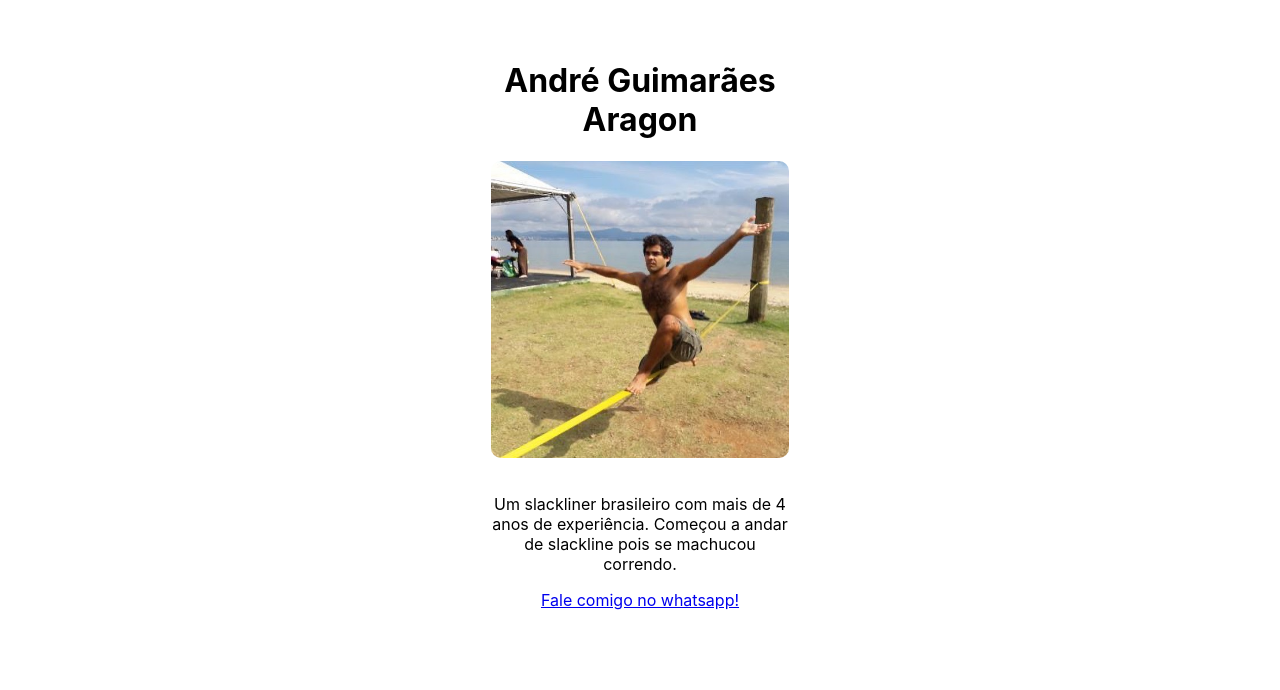
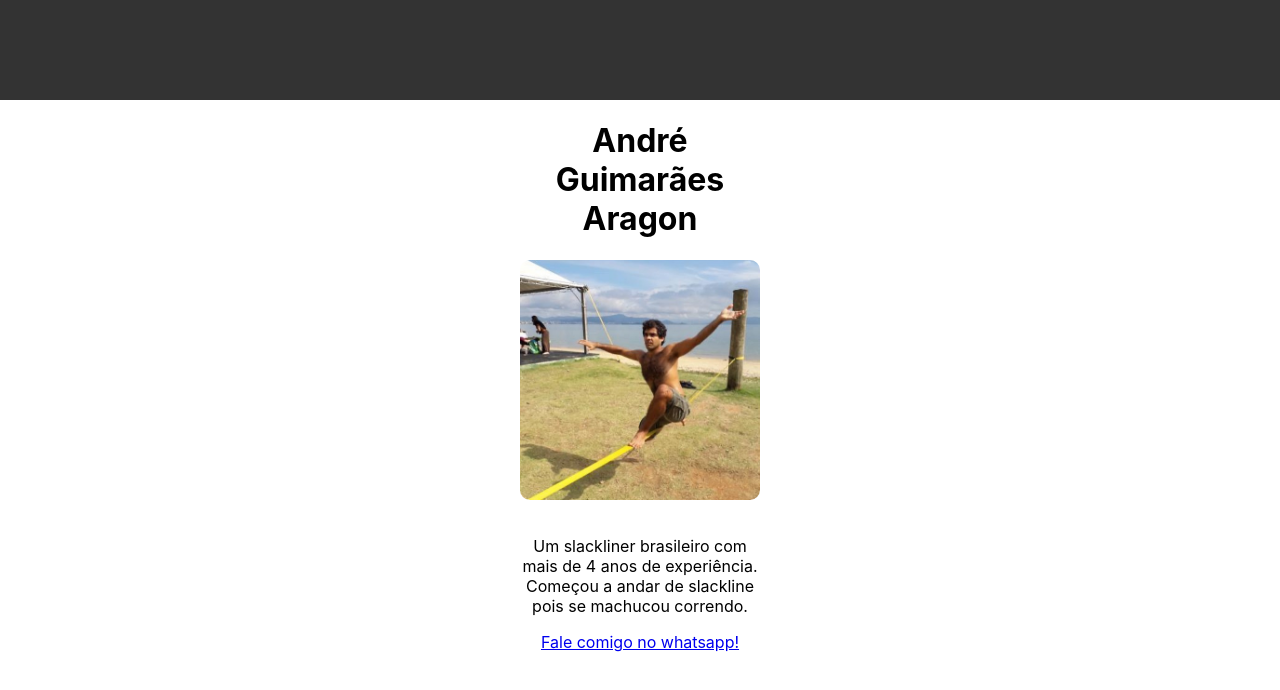
Before and after one commit to agaragon/slackline-floripa, a React (Create React App) app: page /classes in a window 1280 px wide. Shown: the top 690 px of the page. Built offline with nearby package versions, Linux system fonts and the light colour scheme.

Commit message:
google ads added

```diff
--- a/public/index.html
+++ b/public/index.html
@@ -25,6 +25,8 @@
       Learn how to configure a non-root public URL by running `npm run build`.
     -->
     <title>React App</title>
+    <script async src="https://pagead2.googlesyndication.com/pagead/js/adsbygoogle.js?client=ca-pub-8884444634913014"
+    crossorigin="anonymous"></script>
   </head>
   <body>
     <noscript>You need to enable JavaScript to run this app.</noscript>
--- a/src/components/page/styles.ts
+++ b/src/components/page/styles.ts
@@ -5,6 +5,7 @@
   flex-direction: column;
   align-items: center;
   text-align: center;
+  margin-bottom: 50px;
 `
 
 export const Content = styled.div`
@@ -13,4 +14,8 @@
   display: flex;
   flex-direction: column;
   align-items: center;
+
+  @media (max-width: 768px) {
+      flex-direction: column;
+  }
 `
--- a/src/pages/classes/index.tsx
+++ b/src/pages/classes/index.tsx
@@ -1,11 +1,11 @@
 import React from 'react';
-import { TeacherContainer, TeachersContainer, TeacherName, TeacherDescription, Image, Container, Contact } from './styles';
+import { TeacherContainer, TeacherName, TeacherDescription, Image, Contact } from './styles';
 import { TeacherDescriptions } from './teacherDescriptions';
+import { Page } from '../../components/page';
 
 const Classes: React.FC = () => {
   return (
-    <Container>
-        <TeachersContainer>
+    <Page>
         <TeacherContainer>
             {TeacherDescriptions.map((teacher) => {
                 return <>
@@ -18,8 +18,7 @@
                 </>
             })}
         </TeacherContainer>
-        </TeachersContainer>
-    </Container>
+    </Page>
   );
 };
 
--- a/src/pages/classes/styles.ts
+++ b/src/pages/classes/styles.ts
@@ -1,24 +1,4 @@
 import styled from 'styled-components';
-
-export const Container = styled.div`
-  display: flex;
-  flex-direction: column;
-  align-items: center;
-  padding: 20px;
-  text-align: center;
-`;
-
-export const TeachersContainer = styled.div`
-    display: flex;
-    flex-wrap: wrap;
-    justify-content: center;
-    margin-top: 20px;
-    width: 80%;
-
-    @media (max-width: 768px) {
-        flex-direction: column;
-    }
-`;
 
 export const TeacherContainer = styled.div`
   display: flex;
--- a/src/pages/home/index.tsx
+++ b/src/pages/home/index.tsx
@@ -8,7 +8,6 @@
 
   return (
     <Page>
-      {/* <Header>Welcome to Slackline World</Header> */}
       <Header>Bem vindo a Slackline Floripa!</Header>
       <Content>
         <Image src="https://cdn.midjourney.com/bf20295d-d27e-45a3-81ff-9be1bb17a558/0_3.png" alt="Slackline" />
--- a/src/pages/learn-more/index.tsx
+++ b/src/pages/learn-more/index.tsx
@@ -6,7 +6,6 @@
 
   return (
     <Page>
-      {/* <Header>When was it created?</Header> */}
       <Header>Quando foi criado?</Header>
       <Content>
         O slackline foi criado na década de 1980 por escaladores em Yosemite Valley, Califórnia. Eles costumavam montar uma linha entre duas árvores e andar nela para relaxar e se divertir.
--- a/src/pages/learn-more/styles.ts
+++ b/src/pages/learn-more/styles.ts
@@ -1,6 +1,5 @@
 import styled from "styled-components";
 
-export const Container = styled.div``
 export const Header = styled.h1``
 export const Content = styled.p``
 export const WhatsLink = styled.a``
```
Lines whose indentation alone changed are shown as unchanged.
